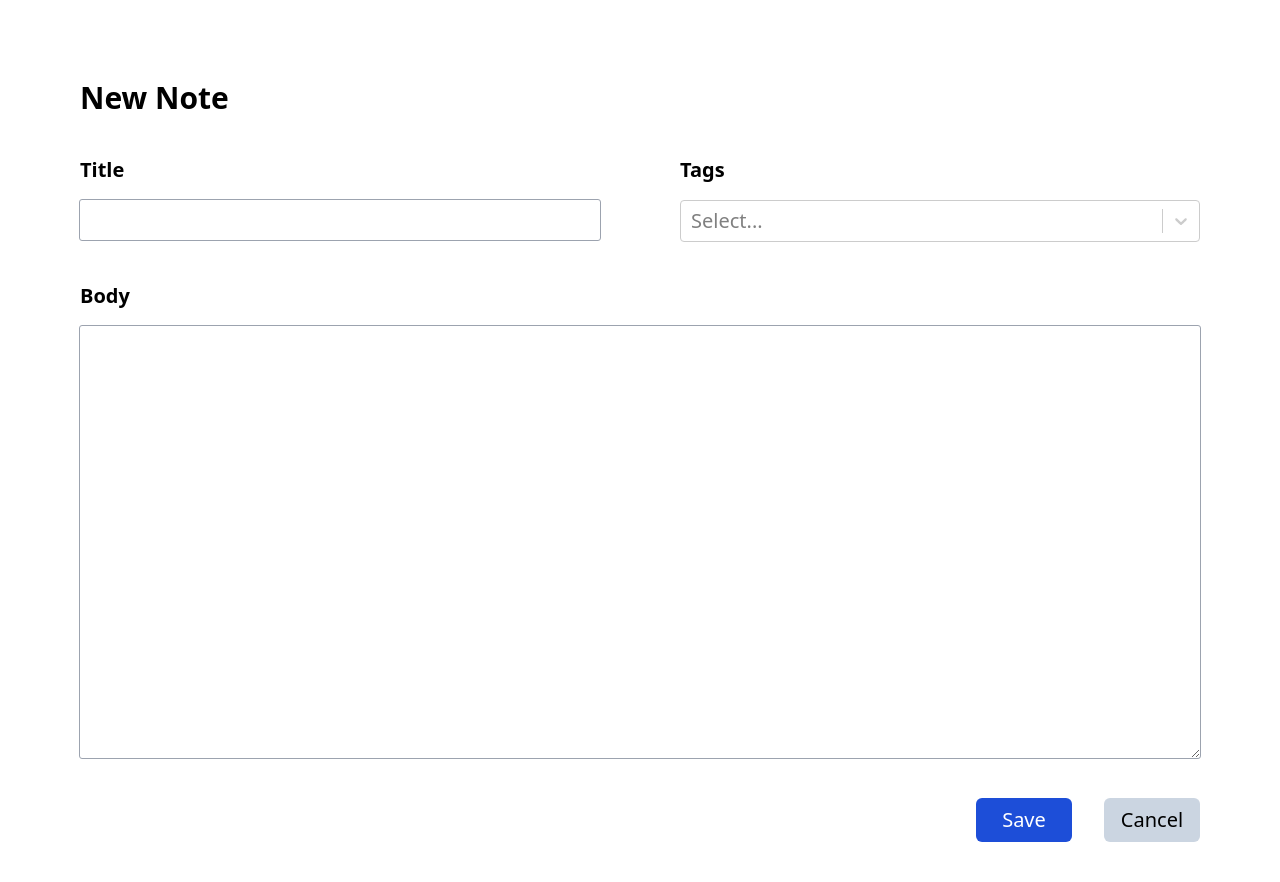
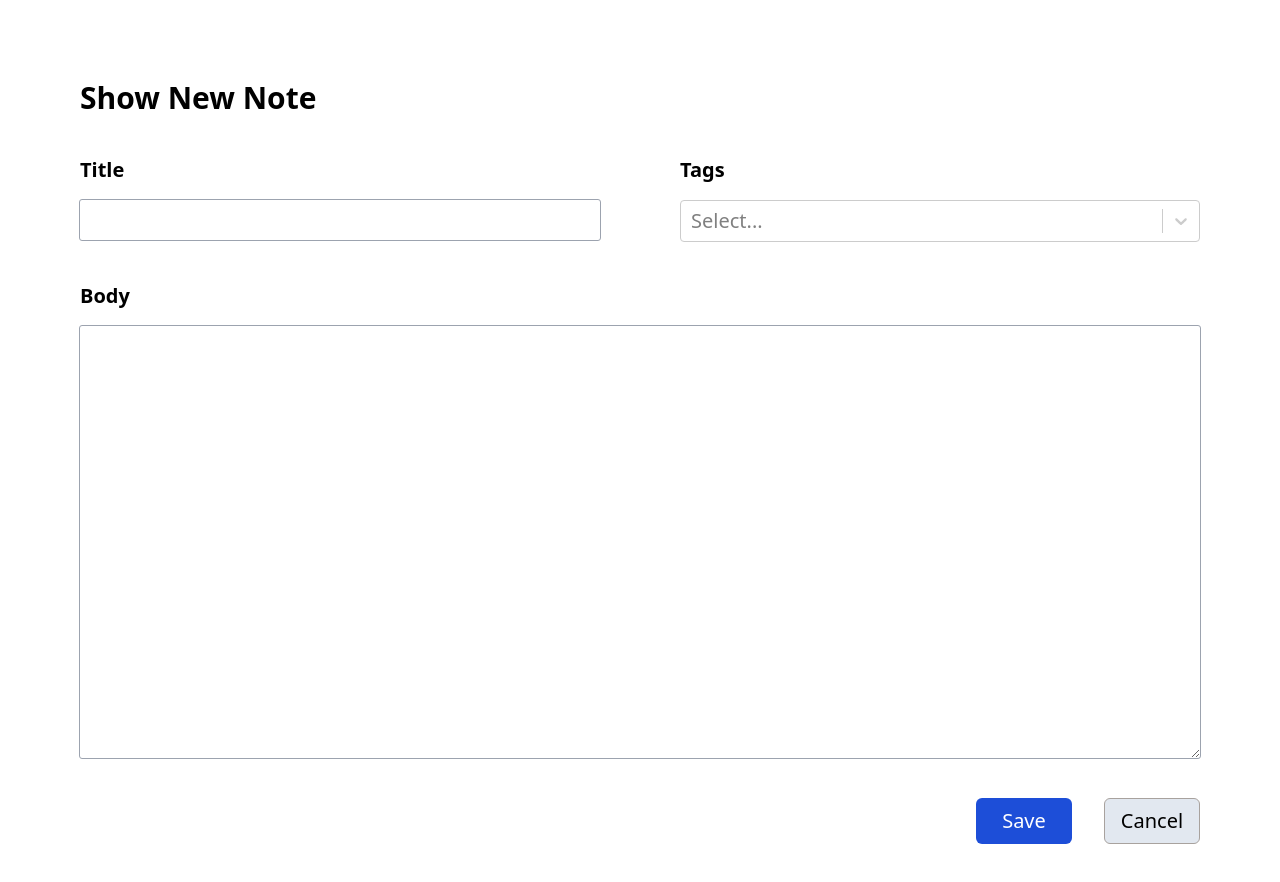
Before and after one commit to yopyx/ImpNote, a React (Vite) app: page /new in a window 1280 px wide. Shown: the top 882 px of the page. Built offline with nearby package versions, Linux system fonts and the light colour scheme.

Commit message:
Storing new notes input and textarea info inside refs using useRef hook & Creating Note, NoteData and Tag types

```diff
--- a/src/App.tsx
+++ b/src/App.tsx
@@ -1,5 +1,20 @@
 import { RouterProvider, createBrowserRouter } from "react-router-dom";
 import NewNote from "./components/NewNote";
+
+export type Node = {
+  id: string;
+} & NodeData;
+
+export type NodeData = {
+  title: string;
+  body: string;
+  tags: Tag[];
+};
+export type Tag = {
+  label: string;
+  id: string;
+};
+
 const router = createBrowserRouter([
   {
     path: "/",
--- a/src/components/NewNote.tsx
+++ b/src/components/NewNote.tsx
@@ -3,7 +3,7 @@ import NoteForm from "./NoteForm";
 const NewNote = () => {
   return (
     <div className="flex flex-col gap-y-10">
-      <h1 className="text-3xl font-semibold">New Note</h1>
+      <h1 className="text-3xl font-semibold">Show New Note</h1>
       <NoteForm />
     </div>
   );
--- a/src/components/NoteForm.tsx
+++ b/src/components/NoteForm.tsx
@@ -1,12 +1,15 @@
+import { FormEvent, useRef } from "react";
 import { Link } from "react-router-dom";
 import ReactSelectCreatable from "react-select/creatable";
 
 const NoteForm = () => {
+  const titleRef = useRef<HTMLInputElement>(null);
+  const markdownRef = useRef<HTMLTextAreaElement>(null);
+  const handleSubmission = (e: FormEvent) => {
+    e.preventDefault();
+  };
   return (
-    <form
-      className="flex flex-col gap-y-10"
-      onSubmit={(e) => e.preventDefault()}
-    >
+    <form className="flex flex-col gap-y-10" onSubmit={handleSubmission}>
       <div className="flex gap-x-20">
         <div className="flex-1 flex flex-col gap-y-4">
           <label htmlFor="title" className=" font-semibold">
@@ -14,6 +17,7 @@ const NoteForm = () => {
           </label>
           <input
             type="text"
+            ref={titleRef}
             className="outline p-1.5 rounded-sm outline-1 outline-gray-400"
             required
           />
@@ -30,6 +34,7 @@ const NoteForm = () => {
           Body
         </label>
         <textarea
+          ref={markdownRef}
           className="outline p-1.5 rounded-sm outline-1 outline-gray-400"
           rows={15}
           required
@@ -38,12 +43,15 @@ const NoteForm = () => {
       <div className="flex justify-end gap-x-8">
         <button
           type="submit"
-          className="py-2 w-24 rounded-md text-white bg-blue-700"
+          className="py-2 w-24 rounded-md text-white bg-blue-700 hover:bg-blue-800"
         >
           Save
         </button>
         <Link to={".."}>
-          <button type="button" className="py-2 w-24 rounded-md bg-slate-300">
+          <button
+            type="button"
+            className="py-2 w-24 rounded-md bg-slate-200 border-stone-400 border-[1px] hover:bg-slate-300"
+          >
             Cancel
           </button>
         </Link>
```
